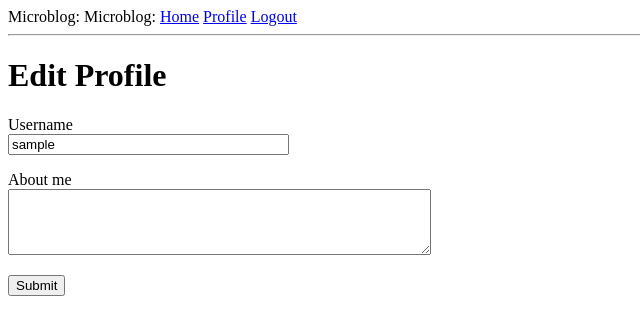
After one commit to jianyingdeshitou/microblog, a Flask app: page /edit_profile in a window 1280 px wide. The commit adds this page. Shown: the top 335 px of the page, without its empty margins (0-640 px from the left). Run offline with Flask 2, Linux system fonts and the light colour scheme; the visitor is signed in with stand-in values (Sample User, id 1); data comes from the database, SQL or seed files in the repository.

Commit message:
第6章个人资料页面和头像：添加个人信息编辑页面

```diff
--- a/app/forms.py
+++ b/app/forms.py
@@ -2,8 +2,14 @@ from flask_wtf import FlaskForm
 
 from wtforms import StringField, PasswordField, BooleanField, SubmitField
 from wtforms.validators import ValidationError, DataRequired, Email, EqualTo
+from wtforms import StringField, TextAreaField, SubmitField
+from wtforms.validators import DataRequired, Length
 
 from app.models import User
+
+###########################################################
+# 用户注册表单
+
 
 class LoginForm(FlaskForm):
     ###########################################################
@@ -20,6 +26,9 @@ class LoginForm(FlaskForm):
     password = PasswordField('Password', validators=[DataRequired()])
     remember_me = BooleanField('Remember Me')
     submit = SubmitField('Sign In')
+
+###########################################################
+# 用户注册表单
 
 
 class RegistrationForm(FlaskForm):
@@ -39,3 +48,12 @@ class RegistrationForm(FlaskForm):
         user = User.query.filter_by(email=email.data).first()
         if user is not None:
             raise ValidationError('Please use a different email address.')
+
+###########################################################
+# 用户个人信息编辑表单
+
+
+class EditProfileForm(FlaskForm):
+    username = StringField('Username', validators=[DataRequired()])
+    about_me = TextAreaField('About me', validators=[Length(min=0, max=140)])
+    submit = SubmitField('Submit')
--- a/app/routes.py
+++ b/app/routes.py
@@ -11,8 +11,11 @@ from werkzeug.urls import url_parse
 
 from app import app
 from app import db
+
 from app.forms import LoginForm
 from app.forms import RegistrationForm
+from app.forms import EditProfileForm
+
 from app.models import User
 
 
@@ -109,3 +112,21 @@ def before_request():
     if current_user.is_authenticated:
         current_user.last_seen = datetime.utcnow()
         db.session.commit()
+
+###############################################################################
+# 用户个人信息编辑页面
+@app.route('/edit_profile', methods=['GET', 'POST'])
+@login_required
+def edit_profile():
+    form = EditProfileForm()
+    if form.validate_on_submit():
+        current_user.username = form.username.data
+        current_user.about_me = form.about_me.data
+        db.session.commit()
+        flash('Your changes have been saved.')
+        return redirect(url_for('edit_profile'))
+    elif request.method == 'GET':
+        form.username.data = current_user.username
+        form.about_me.data = current_user.about_me
+    return render_template('edit_profile.html', title='Edit Profile',
+                           form=form)
--- /dev/null
+++ b/app/templates/edit_profile.html
@@ -0,0 +1,23 @@
+{% extends "base.html" %}
+
+{% block content %}
+    <h1>Edit Profile</h1>
+    <form action="" method="post">
+        {{ form.hidden_tag() }}
+        <p>
+            {{ form.username.label }}<br>
+            {{ form.username(size=32) }}<br>
+            {% for error in form.username.errors %}
+            <span style="color: red;">[{{ error }}]</span>
+            {% endfor %}
+        </p>
+        <p>
+            {{ form.about_me.label }}<br>
+            {{ form.about_me(cols=50, rows=4) }}<br>
+            {% for error in form.about_me.errors %}
+            <span style="color: red;">[{{ error }}]</span>
+            {% endfor %}
+        </p>
+        <p>{{ form.submit() }}</p>
+    </form>
+{% endblock %}
--- a/app/templates/user.html
+++ b/app/templates/user.html
@@ -8,6 +8,9 @@
                 <h1>User: {{ user.username }}</h1>
                 {% if user.about_me %}<p>{{ user.about_me }}</p>{% endif %}
                 {% if user.last_seen %}<p>Last seen on: {{ user.last_seen }}</p>{% endif %}
+                {% if user == current_user %}
+                    <p><a href="{{ url_for('edit_profile') }}">Edit your profile</a></p>
+                {% endif %}
             </td>
         </tr>
     </table>
```
